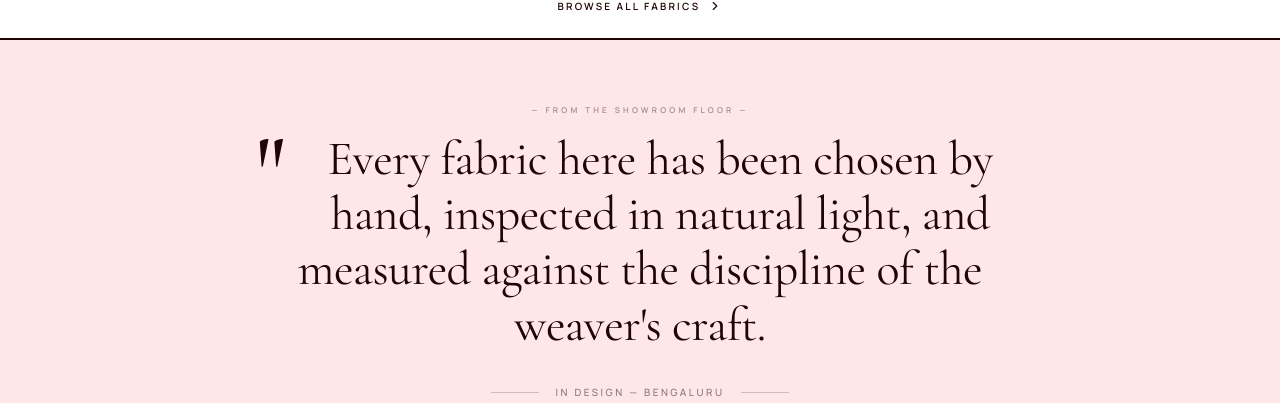
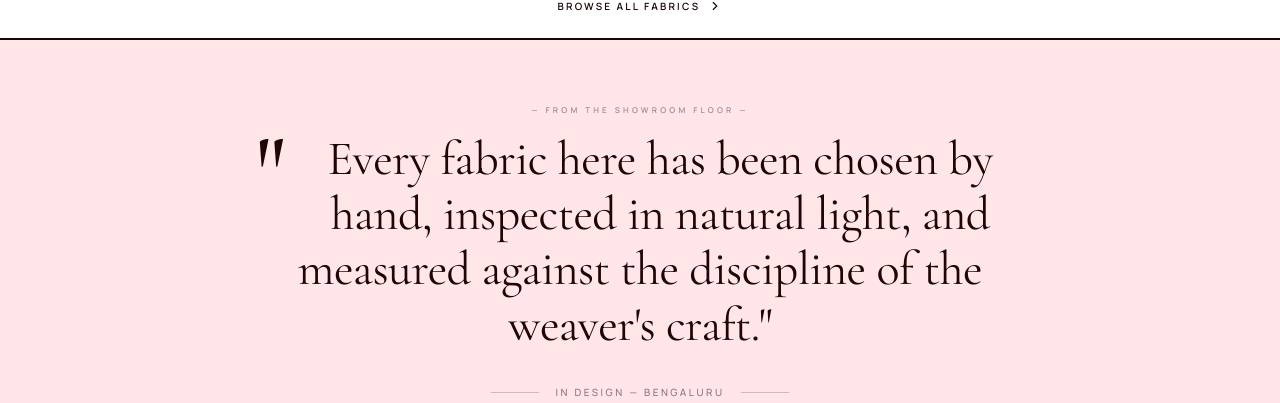
Before and after one commit to ldhanushraj007/IDF_FINAL, a React (Vite) app in the folder idf/: page / in a window 1280 px wide. Shown: the part 2378-2781 px from the top of the page. Built offline with nearby package versions, Linux system fonts and the light colour scheme; no server answers.

Commit message:
Fix: add closing double quote to pull quote

```diff
--- a/idf/src/pages/HomePage.tsx
+++ b/idf/src/pages/HomePage.tsx
@@ -423,7 +423,7 @@ export default function HomePage() {
             </span>
             Every fabric here has been chosen by hand,
             inspected in natural light, and measured
-            against the discipline of the weaver's craft.
+            against the discipline of the weaver's craft."
           </blockquote>
           <div className="flex items-center justify-center gap-4 mt-8">
             <span className="h-px w-12 bg-[#1F0505]/20" />
```
